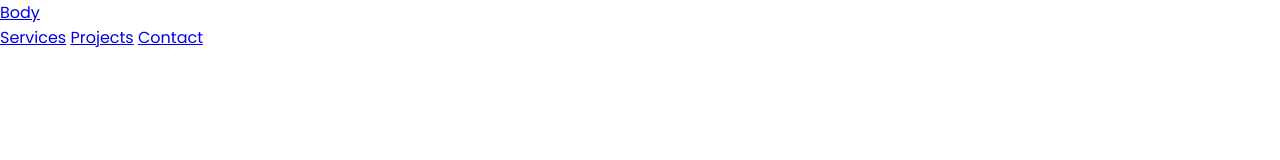
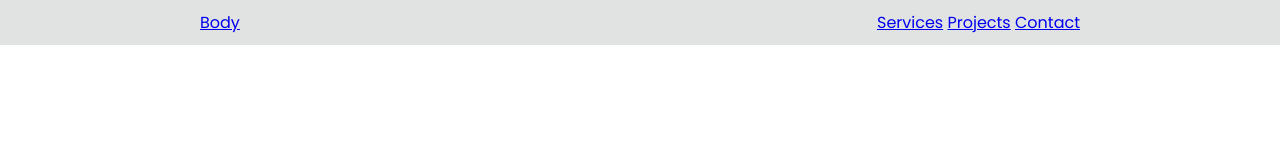
Before and after one commit to Body789/codezilla_portfolio, a plain HTML site: page index.html in a window 1280 px wide. Drawn offline with Linux system fonts and the light colour scheme; a web font is replaced by a local one.

Commit message:
heder style

```diff
--- a/css/master.css
+++ b/css/master.css
@@ -1,4 +1,10 @@
 @import url('https://fonts.googleapis.com/css2?family=Cairo:wght@700&family=Jomhuria&family=Open+Sans:ital,wght@0,300;1,300&family=Poppins:ital,wght@0,100;0,200;0,300;0,400;0,500;0,600;0,700;0,800;0,900;1,100;1,200;1,300;1,400;1,500;1,600;1,700;1,800;1,900&display=swap');
+
+:root {
+  --color-1--: #FB8122;
+  --color-2--: #1D2228;
+  --color-3--: #E1E2E2;
+}
 
 * {
   font-family: 'Poppins', sans-serif;
@@ -7,3 +13,14 @@
   box-sizing: border-box;
   scroll-behavior: smooth;
 }
+
+header {
+  background-color: var(--color-3--, #E1E2E2);
+  width: 100%;
+  position: fixed;
+  z-index: 999;
+  display: flex;
+  justify-content: space-between;
+  align-items: center;
+  padding: 10px 200px;
+}
```
